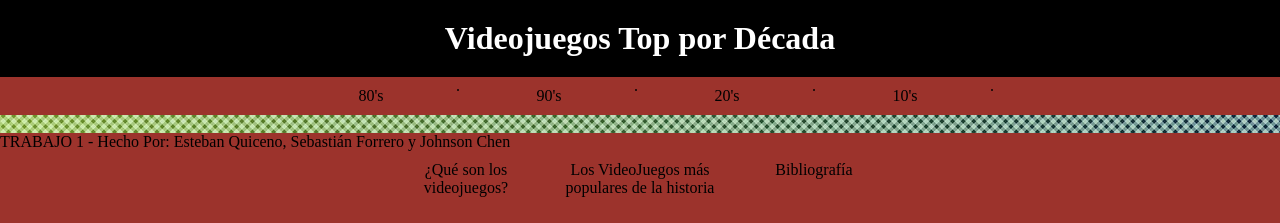
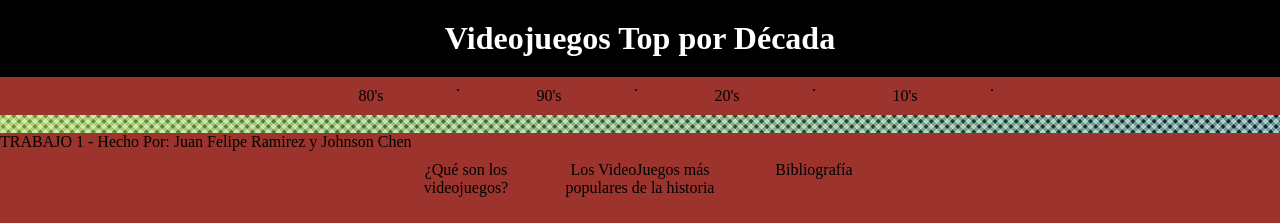
Before and after one commit to Johnson1255/Trabajo1, a plain HTML site: page index.html in a window 1280 px wide. Shown: the top 223 px of the page. Drawn offline with Linux system fonts and the light colour scheme.

Commit message:
Commit 7

```diff
--- a/index.html
+++ b/index.html
@@ -17,7 +17,7 @@
 <br>
 	<header>
 		<nav class="nav">
-			<div class="logo">TRABAJO 1 - Hecho Por: Esteban Quiceno, Sebastián Forrero y Johnson Chen </div>
+			<div class="logo">TRABAJO 1 - Hecho Por: Juan Felipe Ramirez y Johnson Chen </div>
 			<ul class="menu">
 				<li><a href="#¿Qué son los videojuegos?" class="selected">¿Qué son los videojuegos?</a></li>
 				<li><a href="#Los VideoJuegos más populares de la historia">Los VideoJuegos más populares de la historia</a></li>
```
